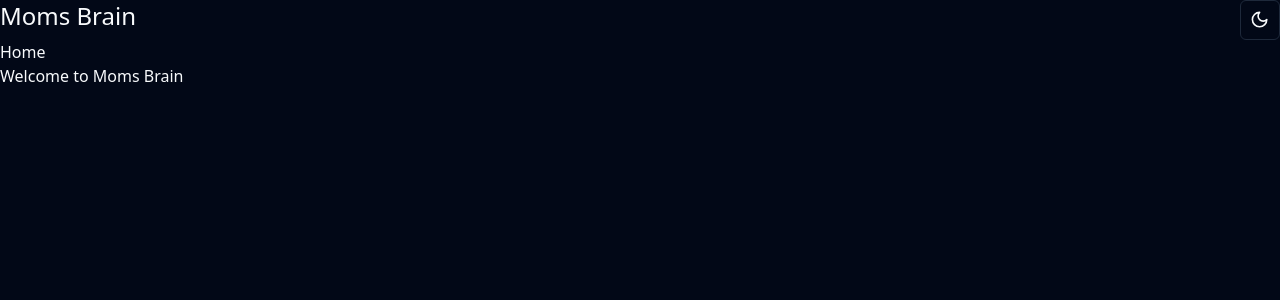
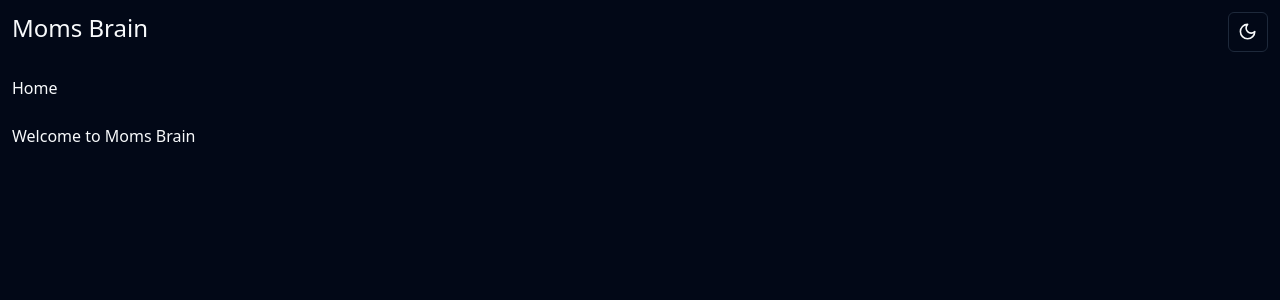
Before and after one commit to loulevin/moms-brain, a React (Vite) app: page / in a window 1280 px wide. Shown: the top 300 px of the page. Built offline with nearby package versions, Linux system fonts and the light colour scheme.

Commit message:
style element

```diff
--- a/src/App.tsx
+++ b/src/App.tsx
@@ -6,9 +6,8 @@ function App() {
   return (
     <>
       <ThemeProvider defaultTheme="dark" storageKey="vite-ui-theme">
-
         <Header />
-        <main>
+        <main className="p-3">
           <Outlet />
         </main>
       </ThemeProvider>
--- a/src/components/Header.tsx
+++ b/src/components/Header.tsx
@@ -5,8 +5,10 @@ export const Header = () => {
   return (
     <>
       <div className="flex justify-between">
-        <h1 className="text-2xl">Moms Brain</h1>
-        <ModeToggle />
+        <h1 className="text-2xl p-3">Moms Brain</h1>
+        <div className="p-3">
+          <ModeToggle />
+        </div>
       </div>
 
       <Nav />
--- a/src/components/Nav.tsx
+++ b/src/components/Nav.tsx
@@ -3,9 +3,9 @@ import { NavLink } from "react-router-dom"
 
 export const Nav = () => {
     return (
-        <nav>
+        <nav className="p-3">
             <ul>
-                <NavLink to="/">Home</NavLink>
+                <NavLink to="/" >Home</NavLink>
             </ul>
         </nav>
     )
```
